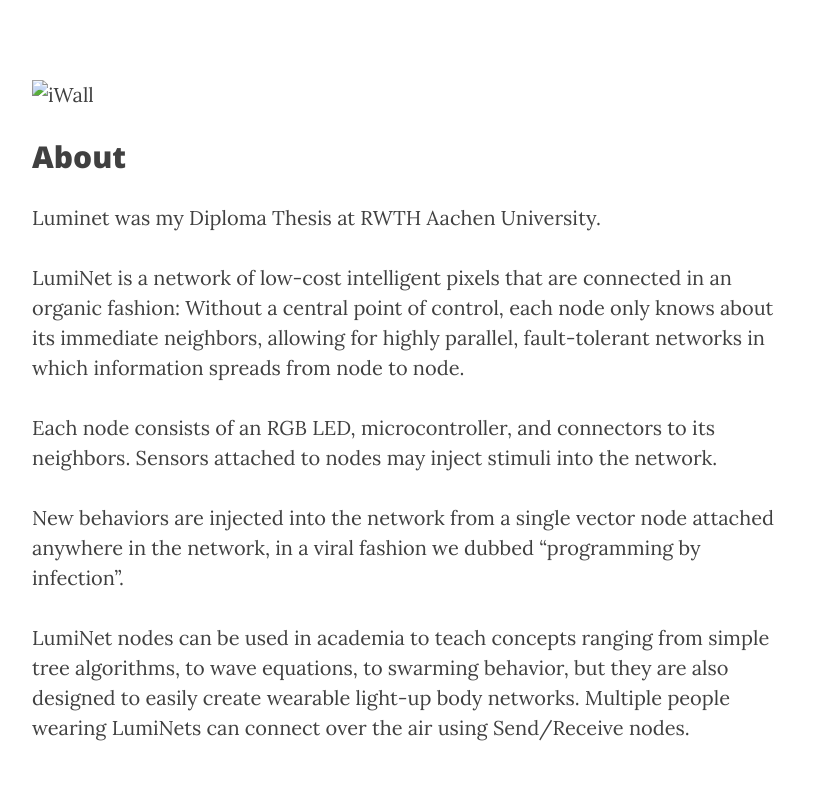
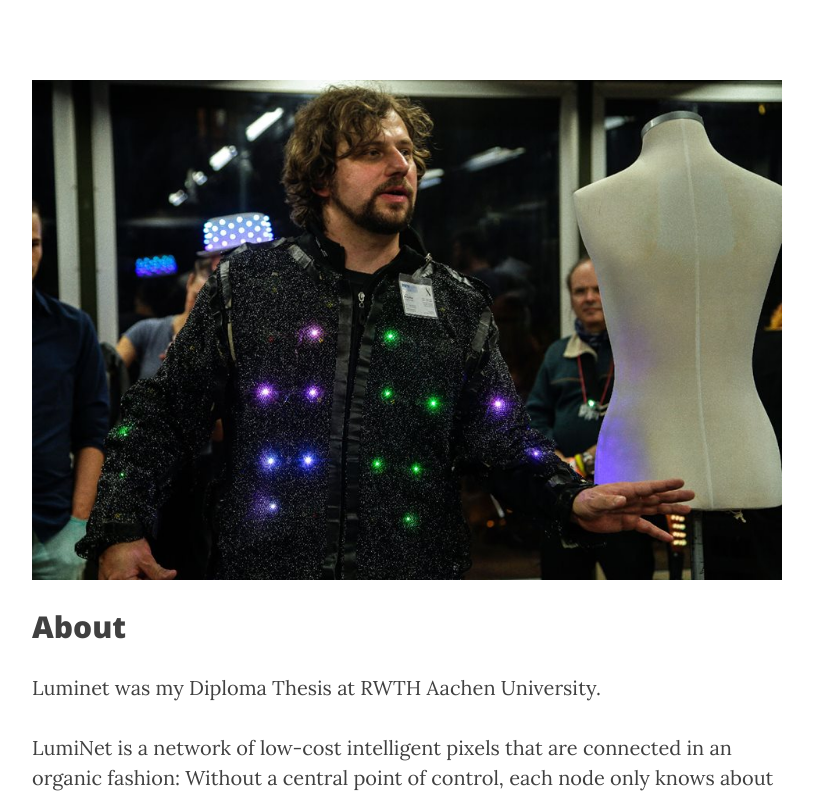
Before and after one commit to renebohne/renebohne.github.io, a Jekyll site: the page built from _posts/2009-05-20-luminet.markdown, in a window 1280 px wide. Shown: the part 476-1272 px from the top of the page, without its empty margins (233-1046 px from the left). Built offline with Jekyll 4.4.1, drawn with Linux system fonts in a browser that asks for light colours; nearby versions of some CDN libraries; grey boxes are pictures that could not be loaded.

Commit message:
fix luminet

```diff
--- a/_posts/2009-05-20-luminet.markdown
+++ b/_posts/2009-05-20-luminet.markdown
@@ -7,7 +7,7 @@
 header-img: "img/fabscanfront.jpg"
 tags: project
 ---
-![iWall]({{ site.url }}/img/rene_luminet_wearit.jpg){: .center-image }
+![iWall]({{ site.baseurl }}/img/rene_luminet_wearit.jpg){: .center-image }
 
 ## About
 
```
